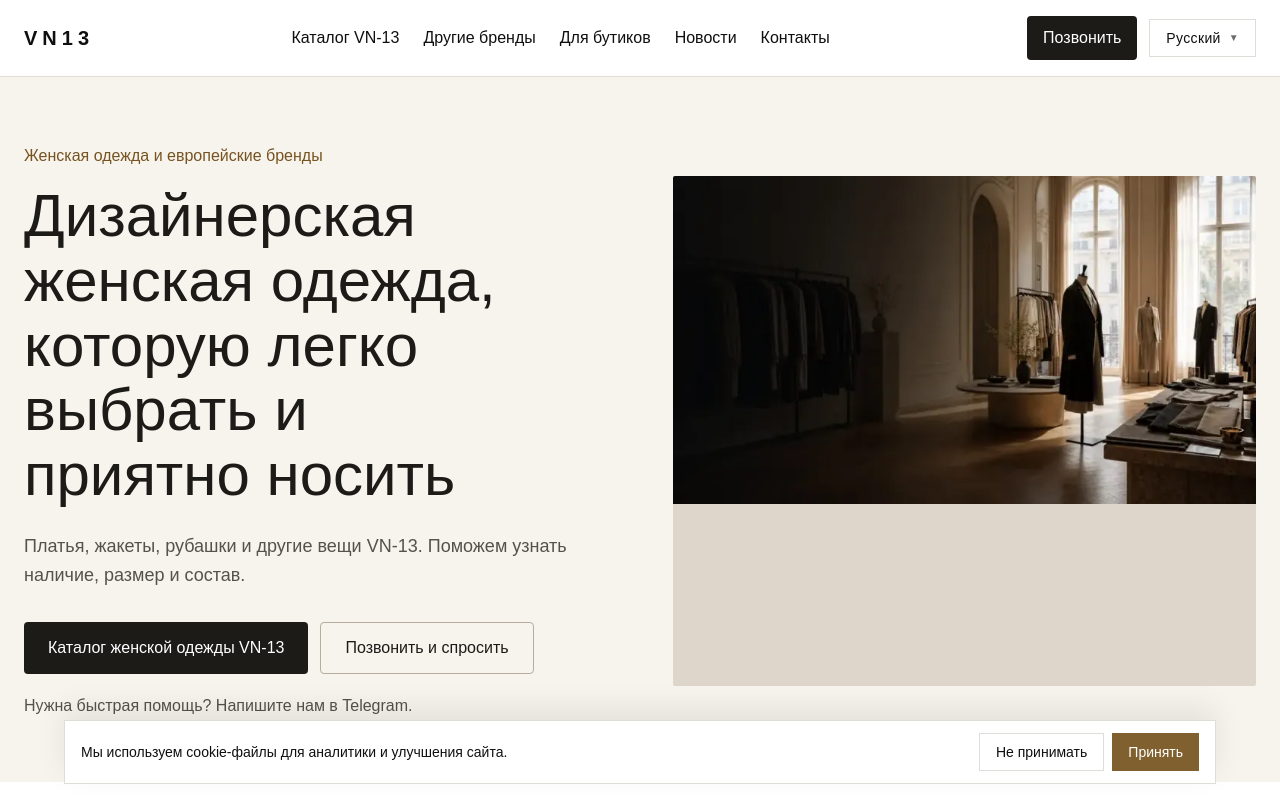
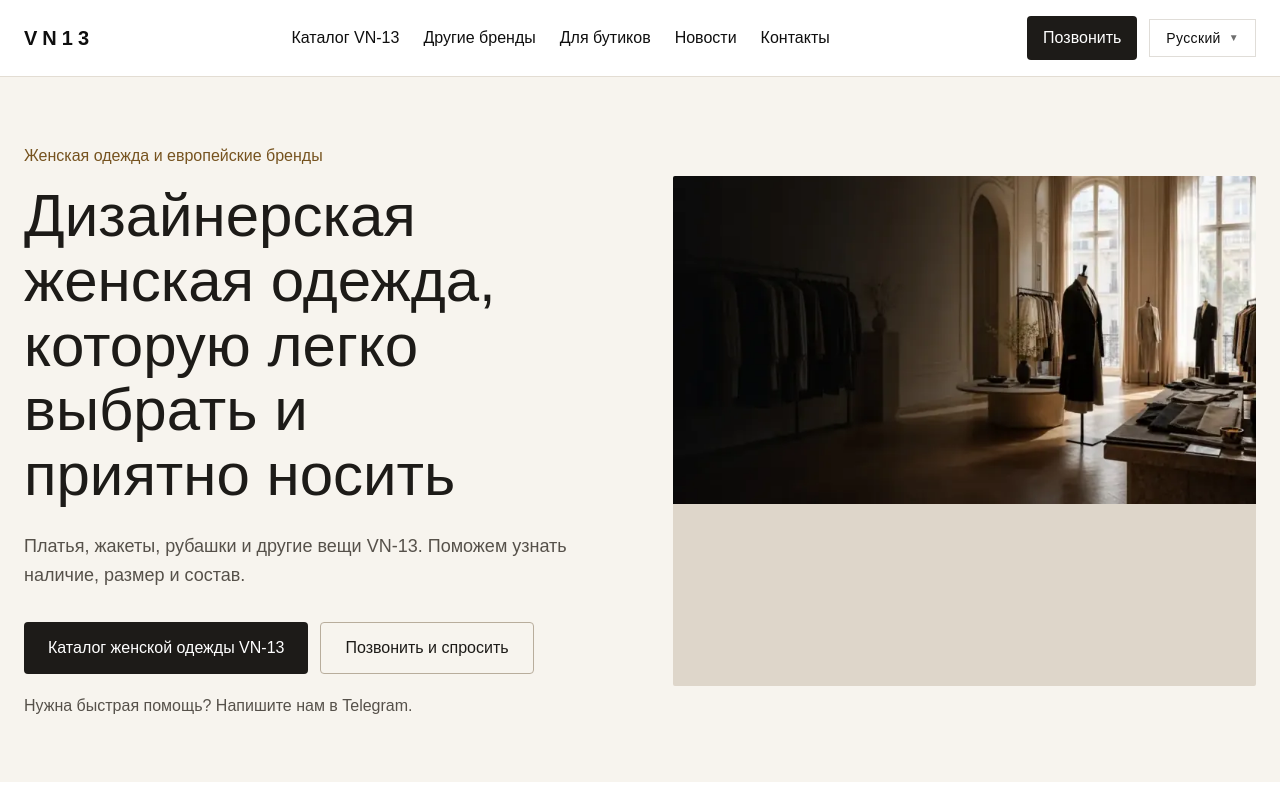
Before and after one commit to coffeeshop13/vn-13, a Next.js app: page / in a window 1280 px wide. Shown: the top 800 px of the page. Built offline with nearby package versions, Linux system fonts and the light colour scheme.

Commit message:
Restore Yandex Metrica tracking

```diff
--- a/app/layout.tsx
+++ b/app/layout.tsx
@@ -1,6 +1,6 @@
 import type { Metadata, Viewport } from 'next'
-import CookieConsentBar from '@/components/CookieConsentBar'
 import DeferredAhrefsAnalytics from '@/components/DeferredAhrefsAnalytics'
+import YandexMetrika from '@/components/YandexMetrika'
 import { LanguageProvider } from '@/lib/context/LanguageContext'
 import { DEFAULT_OG_IMAGE, SITE_NAME, SITE_URL, createMetadata, organizationJsonLd } from '@/lib/seo'
 import './globals.css'
@@ -36,7 +36,7 @@ export const metadata: Metadata = {
     },
   },
   ...createMetadata({
-    title: 'VN13 — бренд женской одежды и дизайнерские европейские марки',
+    title: 'VN13 / VN-13 — бренд женской одежды и дизайнерские европейские марки',
     description:
       'VN13 — бренд женской одежды и дизайнерские европейские марки. Лимитированные коллекции, опт и подбор одежды для клиентов, бутиков и шоурумов.',
     path: '/',
@@ -68,6 +68,7 @@ export default function RootLayout({
     <html lang="ru" suppressHydrationWarning data-scroll-behavior="smooth">
       <body className="antialiased">
         <DeferredAhrefsAnalytics />
+        <YandexMetrika />
         <noscript>
           <div>
             {/* eslint-disable-next-line @next/next/no-img-element -- Yandex.Metrica noscript beacon must remain a plain image. */}
@@ -84,7 +85,6 @@ export default function RootLayout({
         />
         <LanguageProvider>
           {children}
-          <CookieConsentBar />
         </LanguageProvider>
       </body>
     </html>
--- a/components/CookieConsentBar.tsx
+++ /dev/null
@@ -1,95 +0,0 @@
-'use client'
-
-import { useState } from 'react'
-import Script from 'next/script'
-import { useLanguage } from '@/lib/context/LanguageContext'
-
-const CONSENT_KEY = 'cookie-consent-v1'
-
-type ConsentState = 'accepted' | 'rejected' | null
-
-const copy = {
-  ru: {
-    text: 'Мы используем cookie-файлы для аналитики и улучшения сайта.',
-    accept: 'Принять',
-    reject: 'Не принимать',
-  },
-  en: {
-    text: 'We use cookies for analytics and to improve the site.',
-    accept: 'Accept',
-    reject: 'Reject',
-  },
-} as const
-
-export default function CookieConsentBar() {
-  const { language } = useLanguage()
-  const [consent, setConsent] = useState<ConsentState>(() => {
-    if (typeof window === 'undefined') {
-      return null
-    }
-
-    const saved = localStorage.getItem(CONSENT_KEY)
-    return saved === 'accepted' || saved === 'rejected' ? saved : null
-  })
-
-  const setChoice = (choice: Exclude<ConsentState, null>) => {
-    localStorage.setItem(CONSENT_KEY, choice)
-    setConsent(choice)
-  }
-
-  const c = language === 'ru' ? copy.ru : copy.en
-
-  return (
-    <>
-      {consent === 'accepted' ? (
-        <Script id="yandex-metrika-consent" strategy="afterInteractive">
-          {`
-            (function(m,e,t,r,i,k,a){
-              m[i]=m[i]||function(){(m[i].a=m[i].a||[]).push(arguments)};
-              m[i].l=1*new Date();
-              for (var j = 0; j < document.scripts.length; j++) {
-                if (document.scripts[j].src === r) { return; }
-              }
-              k=e.createElement(t),a=e.getElementsByTagName(t)[0],k.async=1,k.src=r,a.parentNode.insertBefore(k,a)
-            })(window, document,'script','https://mc.yandex.ru/metrika/tag.js', 'ym');
-
-            ym(70368979, 'init', {
-              webvisor:true,
-              clickmap:true,
-              referrer: document.referrer,
-              url: location.href,
-              accurateTrackBounce:true,
-              trackLinks:true
-            });
-          `}
-        </Script>
-      ) : null}
-
-      {consent === null ? (
-        <div className="fixed inset-x-0 bottom-0 z-50 px-3 pb-3 sm:px-6 sm:pb-4">
-          <div className="mx-auto flex max-w-6xl flex-col gap-3 border border-[#e0ddd8] bg-white/95 px-4 py-3 shadow-[0_-12px_30px_rgba(15,15,15,0.08)] backdrop-blur sm:flex-row sm:items-center sm:justify-between">
-            <div className="min-w-0">
-              <p className="text-sm leading-5 text-[#0f0f0f]">{c.text}</p>
-            </div>
-            <div className="flex shrink-0 gap-2">
-              <button
-                type="button"
-                onClick={() => setChoice('rejected')}
-                className="inline-flex items-center justify-center border border-[#e0ddd8] px-4 py-2 text-sm font-medium text-[#0f0f0f] transition-colors hover:bg-[#faf7f2]"
-              >
-                {c.reject}
-              </button>
-              <button
-                type="button"
-                onClick={() => setChoice('accepted')}
-                className="inline-flex items-center justify-center bg-[#80602e] px-4 py-2 text-sm font-medium text-white transition-colors hover:bg-[#76531f]"
-              >
-                {c.accept}
-              </button>
-            </div>
-          </div>
-        </div>
-      ) : null}
-    </>
-  )
-}
--- /dev/null
+++ b/components/YandexMetrika.tsx
@@ -0,0 +1,24 @@
+import Script from 'next/script'
+
+const COUNTER_ID = 70368979
+
+export default function YandexMetrika() {
+  return (
+    <Script id="yandex-metrika" strategy="afterInteractive">
+      {`
+        (function(m,e,t,r,i,k,a){
+          m[i]=m[i]||function(){(m[i].a=m[i].a||[]).push(arguments)};
+          m[i].l=1*new Date();
+          k=e.createElement(t),a=e.getElementsByTagName(t)[0],k.async=1,k.src=r,a.parentNode.insertBefore(k,a)
+        })(window, document, 'script', 'https://mc.yandex.ru/metrika/tag.js', 'ym');
+
+        ym(${COUNTER_ID}, 'init', {
+          webvisor: true,
+          clickmap: true,
+          accurateTrackBounce: true,
+          trackLinks: true
+        });
+      `}
+    </Script>
+  )
+}
```
